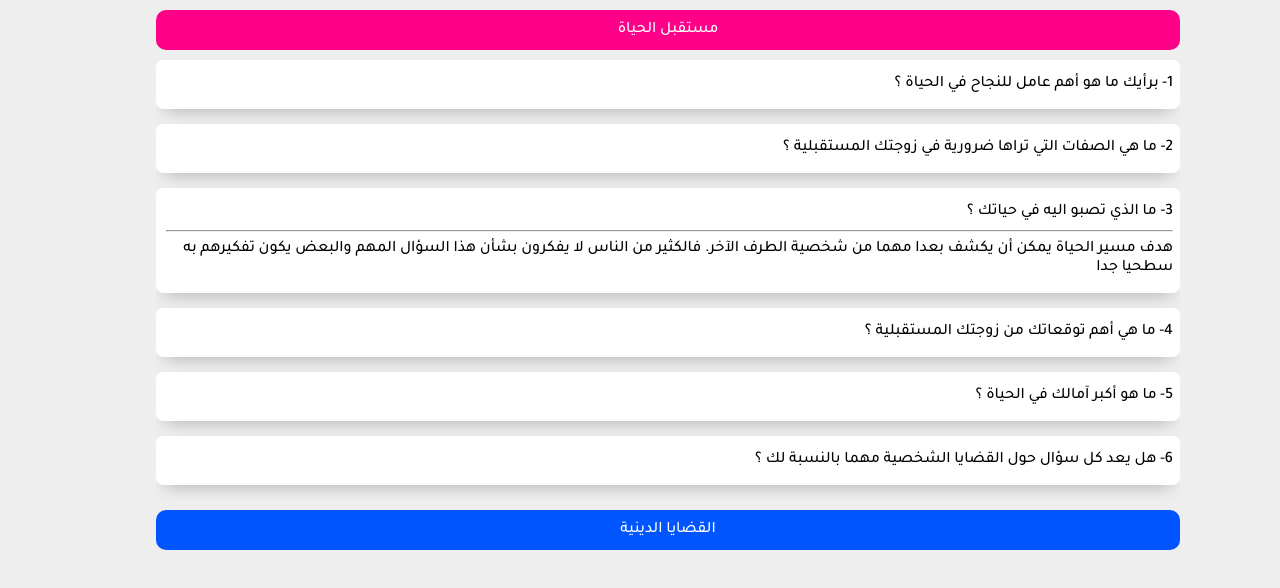
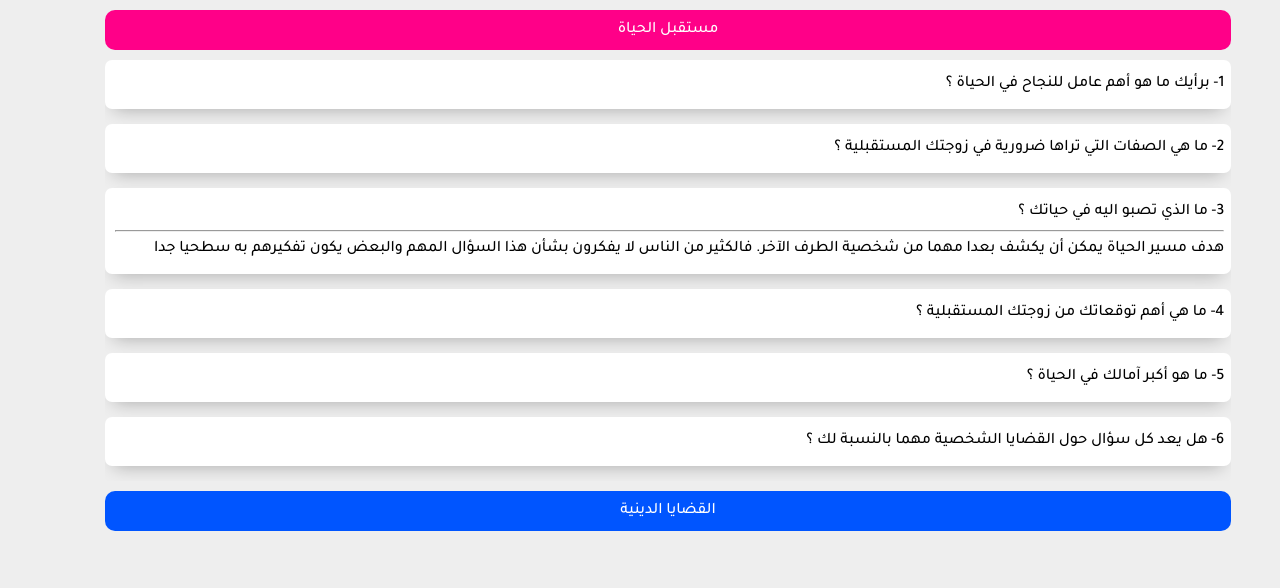
Before and after one commit to Hussein-Ali-Hassan/ta3arof-new, a Next.js app: page / in a window 1280 px wide. Shown: the top 588 px of the page. Built offline with nearby package versions, Linux system fonts and the light colour scheme.

Commit message:
increase the width

```diff
--- a/styles/globals.css
+++ b/styles/globals.css
@@ -16,7 +16,7 @@ body {
 }
 
 main {
-  width: 80vw;
+  width: 88vw;
 }
 .accordion-header {
   background: #0055ff;
```
